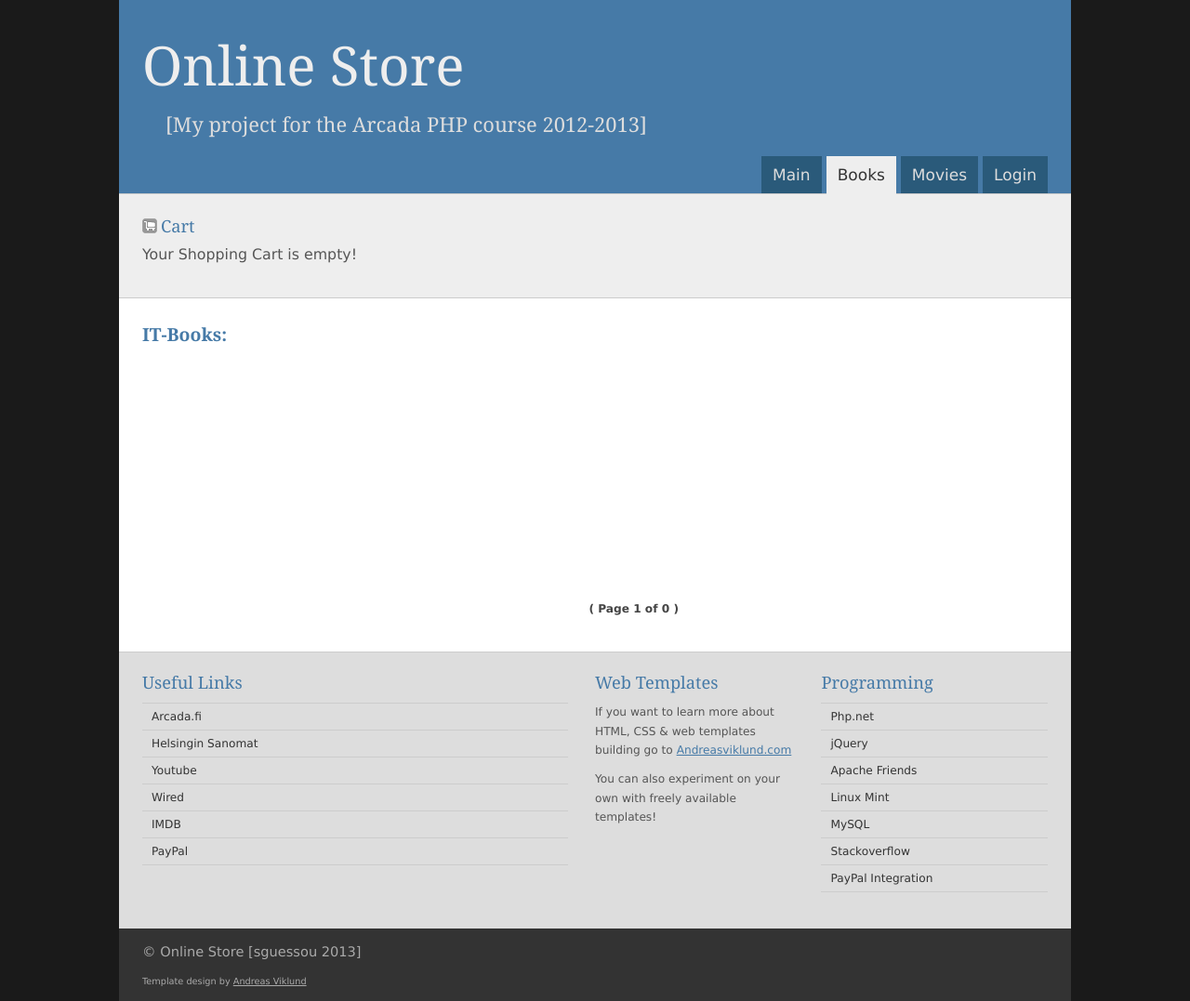
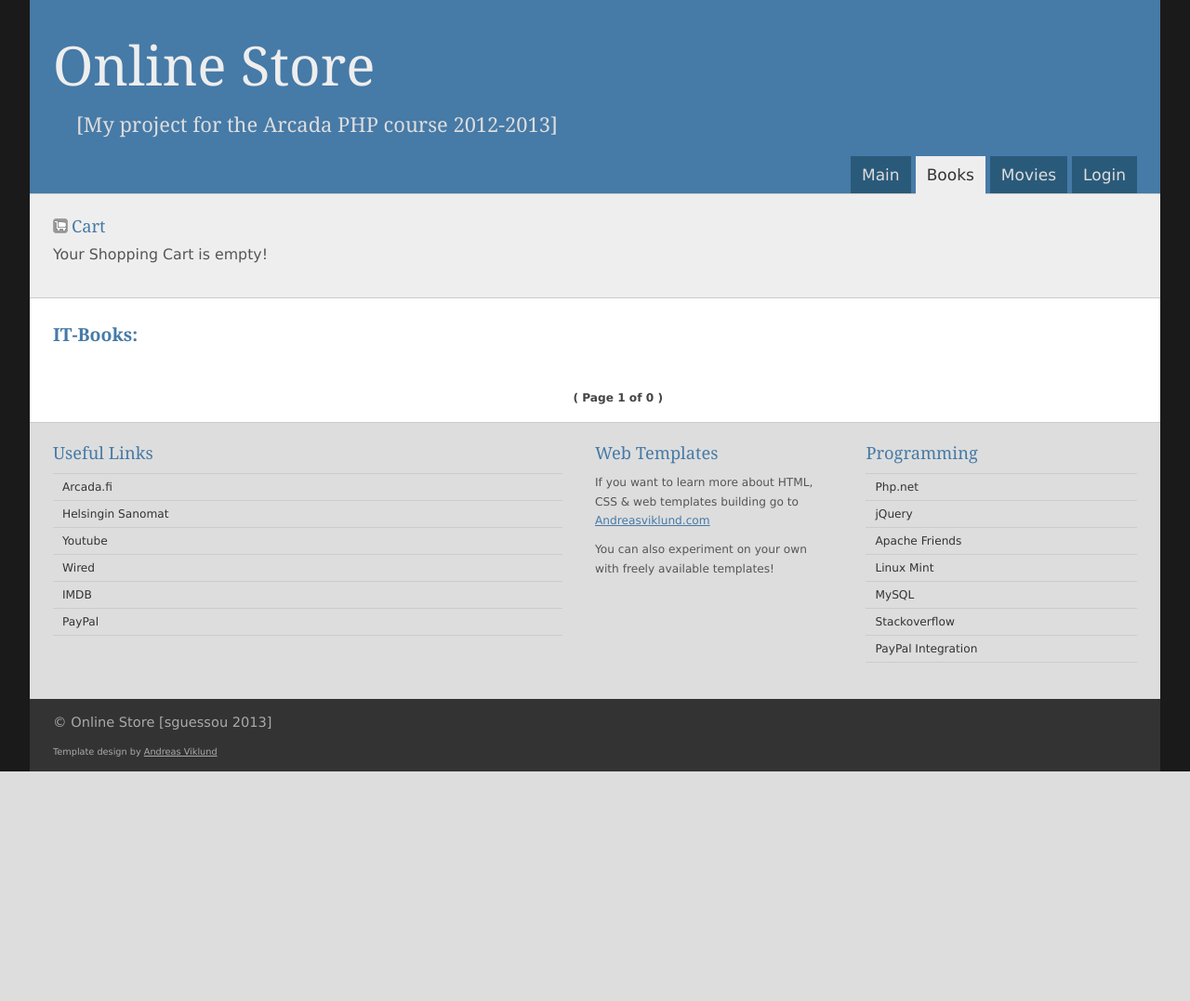
Before and after one commit to sguessou/Arcada-project, a PHP site: page /index.php?controller=books&flag=begin in a window 1280 px wide. Shown: the whole page at 93% size. After the commit the page ends 830 px from the top, so only its background shows below. Run offline with PHP 8.4, Linux system fonts and the light colour scheme; data that the repository does not hold is empty.

Commit message:
Working on Books html/css view side.

```diff
--- a/App/View/books/index.php.html
+++ b/App/View/books/index.php.html
@@ -78,33 +78,22 @@
    <h3><strong>IT-Books:</strong></h3>
 
 	<div class="wrapper-book">
-
 	<ul class="gallery">
-		  <table width="100%" align="center">
-		   <tbody>
 	<?php
 		$rowCnt = 0;
-			   echo '<tr height="235">';
 		foreach ( $Products as $Product ) {
+		echo '<li>';
 		$rowCnt++;
 		$coverSrc = $path."/images/products_images/" . $Product['product_id'] . "R.jpg";
-				echo '<td>';
+	    echo '<a href="'.$path.'/index.php?controller=books&action=showproduct&pid='.$Product['product_id'].'"><img src="'.$coverSrc.'" alt="'.$Product['product_name'].'" height="225" width="150" /></a>';
+	    echo '<span><strong>'.$Product['product_name'].'</strong><br /><strong>Price:</strong>&nbsp;'.$Product['product_price'].'&nbsp;&euro;<br /><br /><a class="dvd" href="'.$path.'/index.php?controller=books&action=showproduct&pid='.$Product['product_id'].'"><strong class="click">CLICK FOR MORE DETAILS!</strong></a></span>';
+	    echo '</li>';
+	   }
 	?>
-				<li><a href="<?php echo $path; ?>/index.php?controller=books&action=showproduct&pid=<?php echo $Product['product_id']; ?>"><img src="<?php echo $coverSrc; ?>" alt="<?php echo $Product['product_name']; ?>" height="225" width="150" /></a>
-				<span><strong><?php echo $Product['product_name'] ?></strong><br /><strong>Price:</strong>&nbsp;<?php echo $Product['product_price']; ?>&nbsp;&euro;<br /><br /><a class="dvd" href="<?php echo $path; ?>/index.php?controller=books&action=showproduct&pid=<?php echo $Product['product_id']; ?>"><strong class="click">CLICK FOR MORE DETAILS!</strong></a></span></li>
-			<?php
-				echo '<div style="padding-top:0;padding-bottom:10px; text-align:justify;"><a class="cart-dvd" href="index.php?controller=cart&action=addcart&pid='.htmlspecialchars( $Product['product_id'] ).'">Add to cart</a></div></td>';
-				if($rowCnt % 5 == 0 && $rowCnt != 10) echo '</tr><tr height="235">';
-				elseif($rowCnt == 10) echo '</tr>';
-			}
 
-			?>
-			</tbody>
-			</table>
 	</ul>
 
-
-	 <div style="width: 100%; margin-top: 20px; text-align: center;">
+	 <div style="width: 100%; margin-top: 20px; text-align: center; float:left;">
         <?php
 
         if ( $start > 0 )
--- a/css/variant-multi.css
+++ b/css/variant-multi.css
@@ -16,7 +16,7 @@ ul,ol,dl{margin:0 0 20px 20px; padding:0;}
 li{padding-bottom:5px;}
 
 #containerfull,#container980,#container760,#container600{margin:0 auto;padding:0;overflow:hidden;border-left:1px solid #ddd;border-right:1px solid #ddd;}
-#containerfull{width:80%;border:0;}
+#containerfull{width:95%;border:0;}
 #container980{width:980px;}
 #container760{width:760px;}
 #container600{width:600px;}
@@ -662,19 +662,23 @@ CSS for Products gallery
 
 .wrapper-book {
   width: 100%;
+  max-width: 1024px;
+  min-width: 1000px;
   /* margin: 0 20px 10px 40px; */
-  margin: 20px 32px;
+  margin: auto;
+  padding-left: 30px;
+  padding-top: 20px;
 }
 
 ul.gallery {
-  margin: 0;
+  margin: auto;
   padding: 0;
   list-style: none;
 }
 
 ul.gallery li {
   display: inline-block;
-  /*float: left;*/
+  float: left;
   width: 150px;
   height: 220px;
   margin: 0 20px 20px 0;
```
Lines whose indentation alone changed are shown as unchanged.
